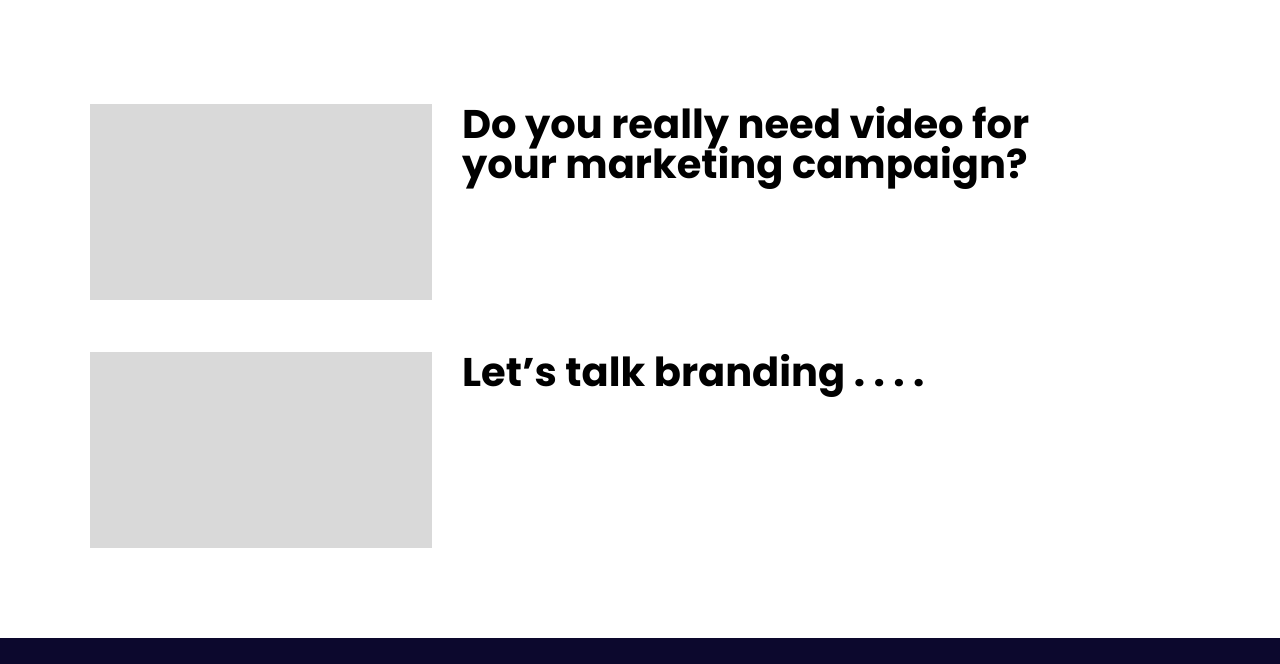
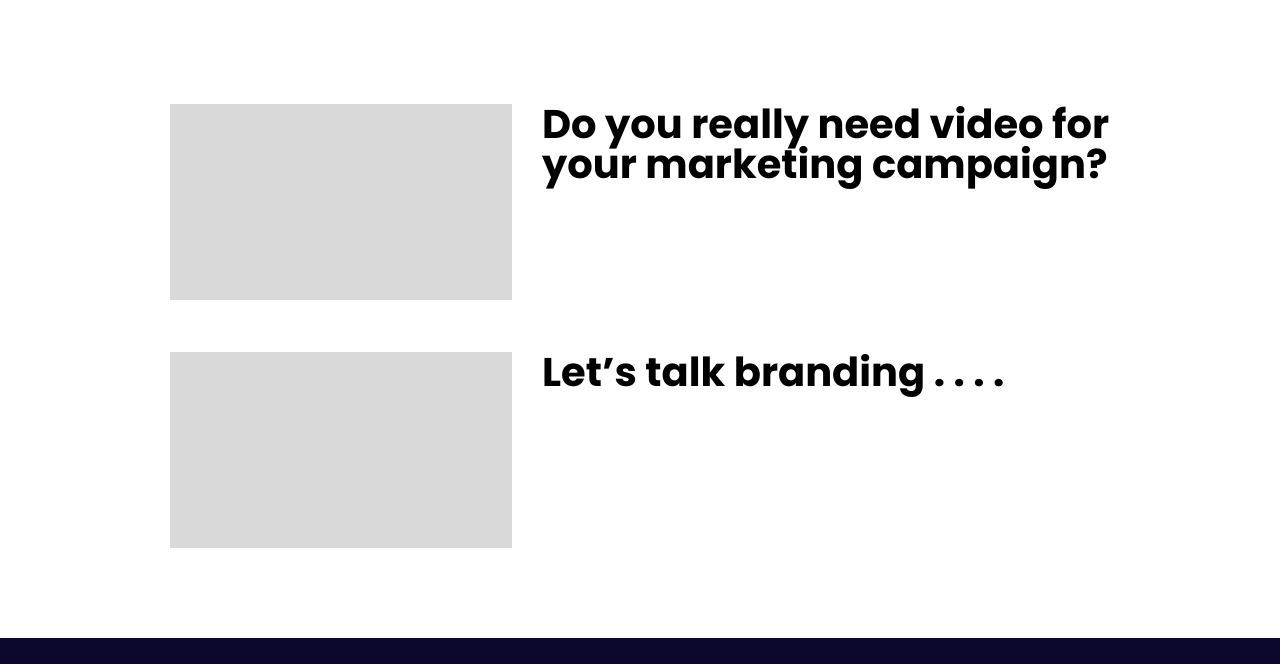
Before and after one commit to Ningsang-Jabegu/fastblur.github.io, a plain HTML site: page assets/Internal-pages/blog.html in a window 1280 px wide. Shown: the part 102-766 px from the top of the page. Drawn offline with Linux system fonts and the light colour scheme.

Commit message:
blog post box margin adjusted

```diff
--- a/assets/css/responsive.css
+++ b/assets/css/responsive.css
@@ -731,6 +731,7 @@ For all the  Desktop Devices
         grid-template-areas: "1fr 1fr";
         width: 100%;
         gap: 30px;
+        margin: 0 80px;
     }
     .blog-thumbnail {
         height: auto;
```
